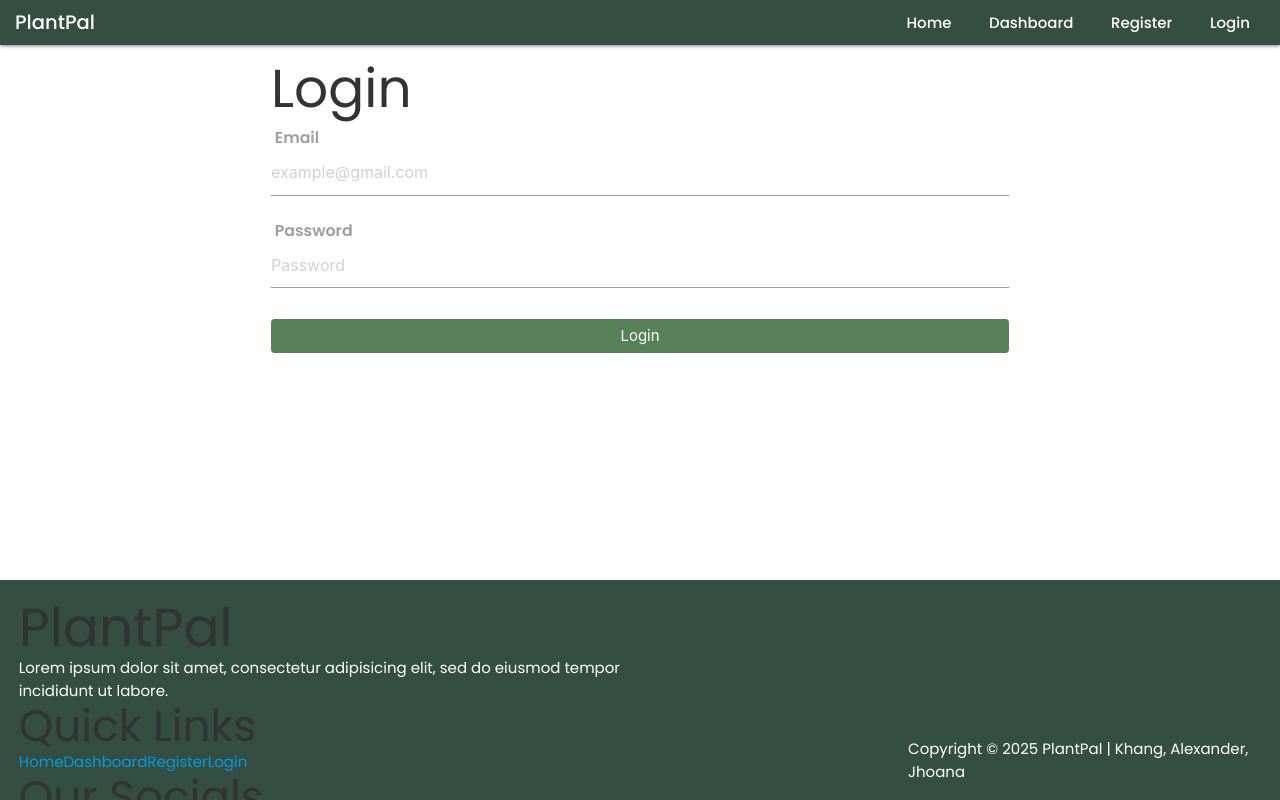
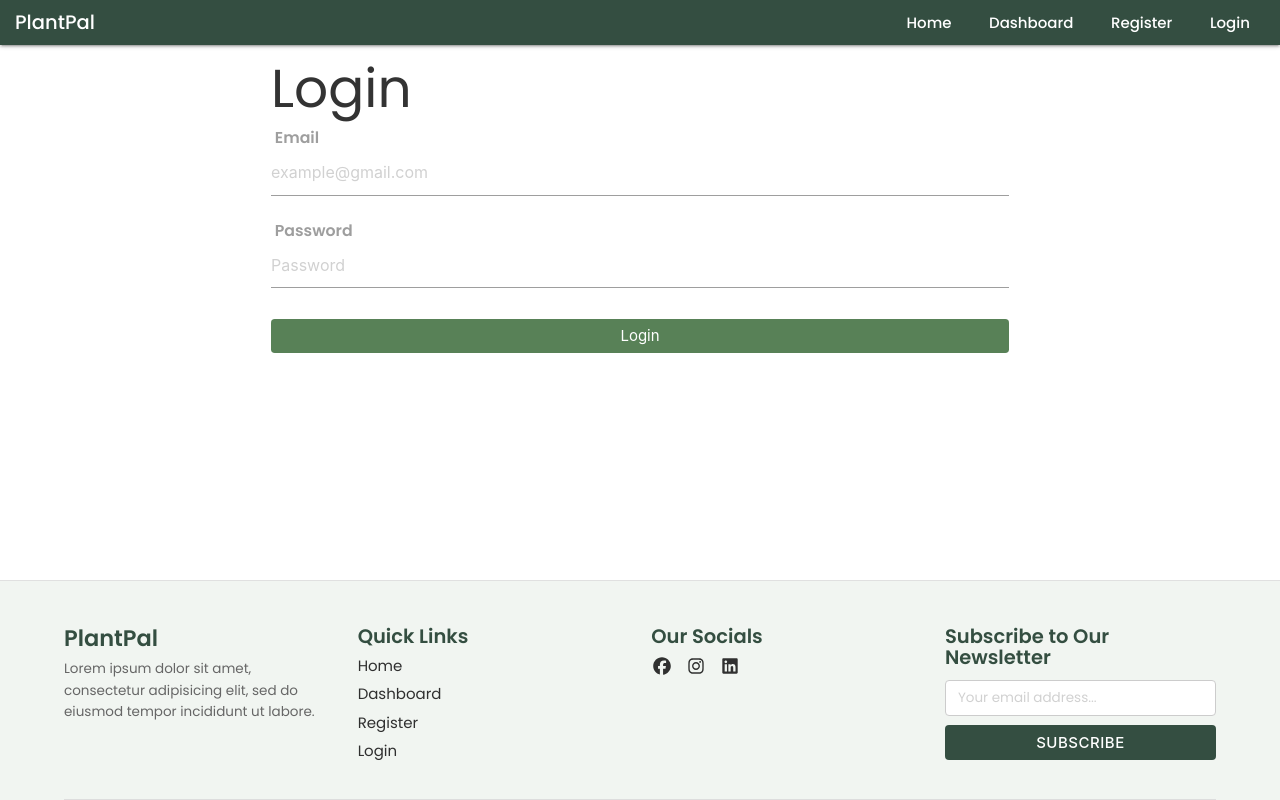
Before and after one commit to khangvu0/plant-pal, a React (Vite) app in the folder client/: page /login in a window 1280 px wide. Built offline with nearby package versions, Linux system fonts and the light colour scheme.

Commit message:
Updated footer styling on mobile view

```diff
--- a/client/src/styles/Footer.css
+++ b/client/src/styles/Footer.css
@@ -1,118 +1,112 @@
 .footer {
-    width: 100%;
-    background-color: var(--dark-green-color);
-    padding: 1.25rem;
-    position: relative;
-    justify-content: center;
-    align-items: center;
+    background-color: var(--footer-bg);
+    color: var(--text-dark);
+    font-family: var(--font-text);
+    padding: 3rem 5%;
+    border-top: 1px solid #e0e0e0;
 }
 
-.footer-description {
-    color: white;
-    font-family: var(--font-text);
-    font-size: 0.9rem;
-    margin-bottom: 1rem;
+.footer-content {
+    display: grid;
+    grid-template-columns: repeat(auto-fit, minmax(220px, 1fr));
+    gap: 1.5rem;
+    margin-bottom: 2rem;
 }
 
-.footer-link-container {
+.footer-logo {
+    font-family: var(--font-title);
+    font-size: 1.5rem;
+    font-weight: 600;
+    color: var(--dark-green-color);
+}
+
+.footer-desc {
+    font-size: 0.9rem;
+    line-height: 1.6;
+    color: var(--text-muted);
+    margin-top: 0.5rem;
+}
+
+.footer-title {
+    font-size: 1.3rem;
+    font-weight: 600;
+    margin-bottom: 0.5rem;
+    color: var(--dark-green-color);
+}
+
+.footer-links {
     display: flex;
     flex-direction: column;
-    width: fit-content;
+    list-style: none;
+    padding: 0;
 }
 
-.footer-link-container_title {
-    color: white;
-    padding-bottom: 0.25rem;
-    font-size: 1.2rem;
-    width: fit-content;
+.footer-links li {
+    margin-bottom: 0.4rem;
 }
 
-.footer-link {
-    font-size: 0.9rem;
-    color: white;
-    font-family: var(--font-text);
-    width: fit-content;
+.footer-links a {
+    color: var(--text-dark);
+    text-decoration: none;
+    transition: color 0.3s ease;
 }
 
-.footer-link:hover {
-    color: var(--light-green-color);
-}
-p {
-    color: white;
+.footer-links a:hover {
+    color: var(--green-color);
 }
 
-p.copyright {
-        position: absolute;
-        width: 100%;
-        color: rgb(218, 218, 218);
-        bottom: 0;
-        line-height: 40px;
-        font-size: 0.7em;
-        text-align: center;
- }
- footer img {
-    width: 24px;
-    height: 24px;
-    justify-content: flex-start;
-    align-content: center;
+.social-icons a {
+    display: inline-block;
+    margin-right: 0.8rem;
 }
 
- .footer-icons {
-    display: flex;
+.social-icons img {
+    width: 22px;
+    height: 22px;
+    opacity: 0.8;
+    transition: opacity 0.3s ease;
 }
 
-/*-------------------- Media Queries --------------------*/
-/* For tablet */
-@media screen and (min-width: 768px) {
-    .footer {
-        display: flex;
-        flex: row;
-        gap: 4rem;
+.social-icons img:hover {
+    opacity: 1;
 }
 
-    .footer-description {
-        flex: 2;
-        padding-top: 0.25rem;
+.newsletter-form {
+    display: flex;
+    flex-direction: column;
+    gap: 0.6rem;
 }
 
-    .footer-link-container {
-        flex: 1;
-        margin-left: 4rem;
-    }
+.newsletter-form input {
+    padding: 0.6rem 0.8rem;
+    border: 1px solid #ccc;
+    border-radius: 4px;
+    outline: none;
+    font-family: inherit;
+    font-size: 0.9rem;
+    margin-top: 0.25rem;
 }
 
-/* For large devices */
-@media screen and (min-width: 1024px) {
-    .footer {
-        padding-bottom: 2.5rem;
-        gap: 15rem;
+.newsletter-form button {
+    background-color: var(--dark-green-color);
+    color: white;
+    border: none;
+    padding: 0.6rem;
+    border-radius: 4px;
+    cursor: pointer;
+    font-weight: 500;
+    letter-spacing: 0.5px;
+    transition: background-color 0.3s ease;
 }
 
-    .footer-description {
-        font-size: 1rem;
+.newsletter-form button:hover {
+    background-color: var(--medium-green-color);
 }
 
-    .footer-link-container {
-        margin-left: 6rem;
+.footer-bottom {
+    text-align: center;
+    font-size: 0.85rem;
+    color: var(--text-muted);
+    border-top: 1px solid #ddd;
+    padding-top: 1.5rem;
 }
-
-    .footer-link-container_title {
-        padding-bottom: 0.5rem;
-        font-size: 1.25rem;
-    }
-
-    .footer-link {
-        padding-bottom: 0.25rem;
-        font-size: 1rem;
-    }
-}
-
-@media screen and (min-width: 1440px) {
-    .footer {
-        gap: 30rem;
-    }
-
-    .footer-link-container {
-        margin-left: 14rem;
-    }
-}
```
Lines whose indentation alone changed are shown as unchanged.
